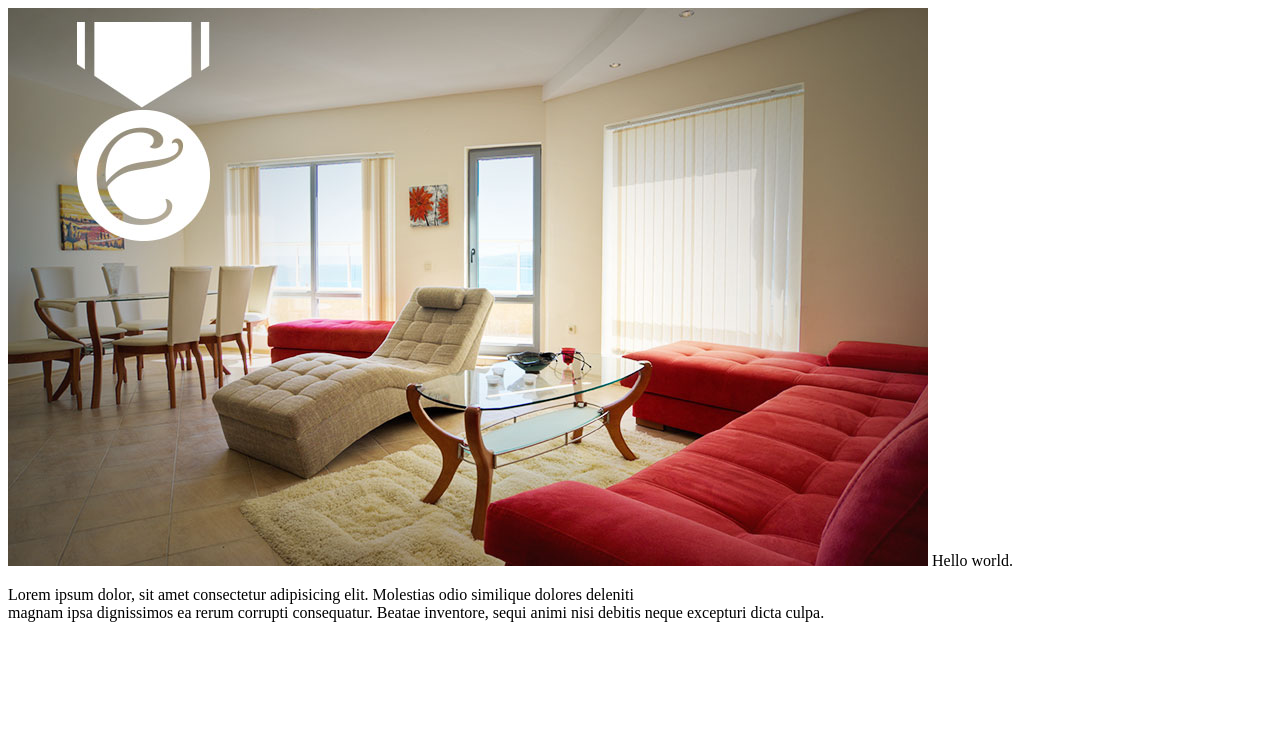
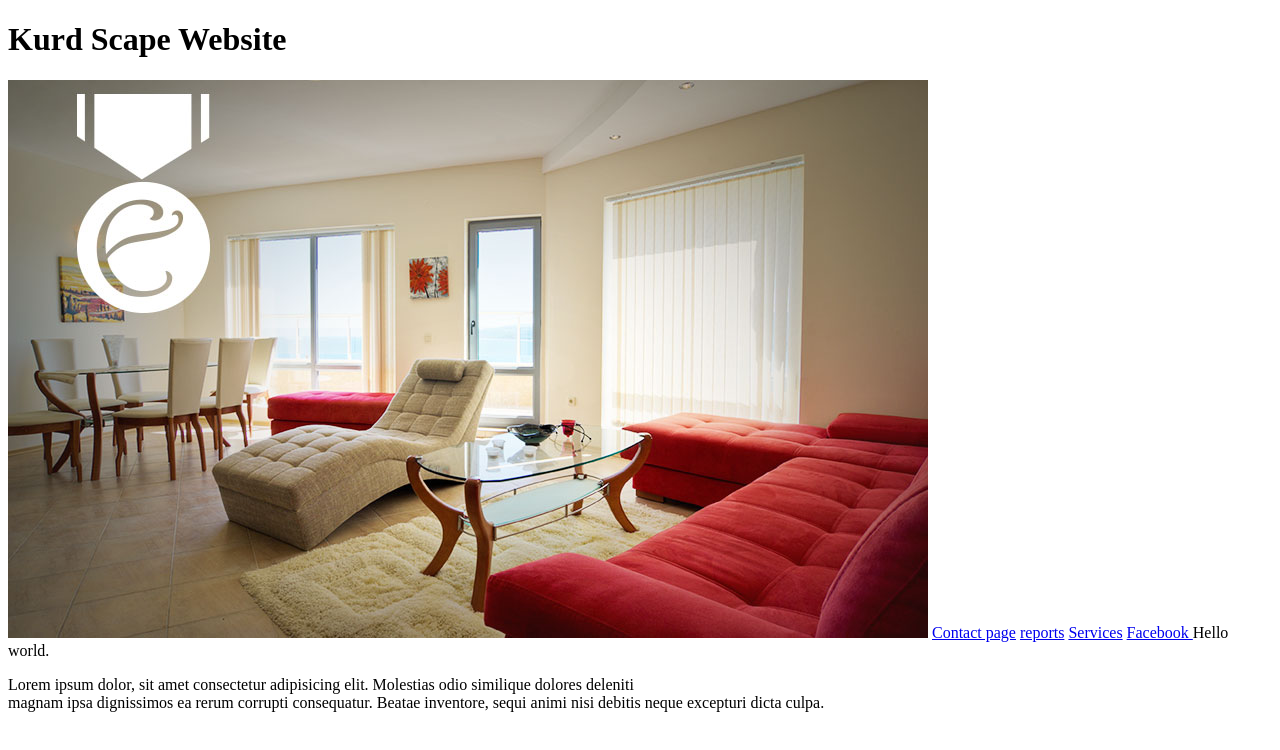
Before and after one commit to drkhalid/Kurdscape, a plain HTML site: page index.html in a window 1280 px wide. Drawn offline with Linux system fonts and the light colour scheme.

Commit message:
adding links

```diff
--- a/index.html
+++ b/index.html
@@ -15,9 +15,12 @@
 
 <body>
 <!-- Here all contents can be visible to visitors but this is a comment they cannot see it. -->
+<h1>Kurd Scape Website</h1>
 
 <img src="images/intro-pic.jpg" alt="Living room" title="welcome">
 
+<a href="contact.html">Contact page</a> <a href="reports.html">reports</a> <a href="services.html">Services</a>
+<a href="http://fb.com" target="_blank">Facebook </a>
 Hello world.
 
 <p>Lorem ipsum dolor, sit amet consectetur
```
Also changed, not shown: contact.html (+13 -0 lines), reports.html (+2 -1 lines), services.html (+2 -0 lines).
